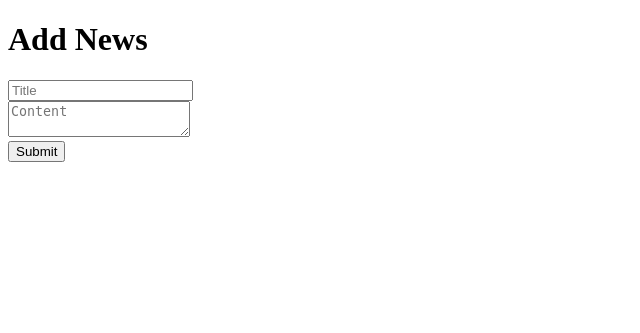
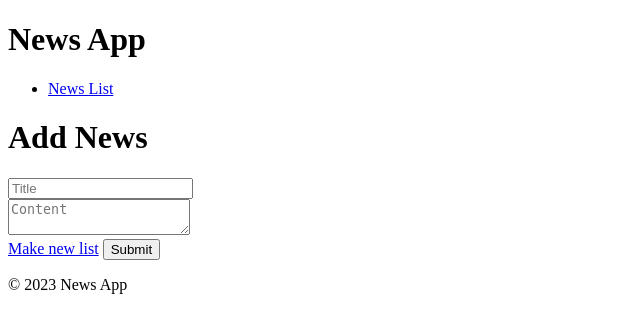
Before and after one commit to nfactorial-python-backend/django-2-Asan1900, a Django app: page /add/ in a window 1280 px wide. Shown: the top 333 px of the page, without its empty margins (0-640 px from the left). Run offline with Django 4.2, Linux system fonts and the light colour scheme.

Commit message:
news update

```diff
--- a/news_service/homework/settings.py
+++ b/news_service/homework/settings.py
@@ -59,7 +59,7 @@ ROOT_URLCONF = 'homework.urls'
 TEMPLATES = [
     {
         'BACKEND': 'django.template.backends.django.DjangoTemplates',
-        'DIRS': [os.path.join(BASE_DIR, 'templates')],
+        'DIRS': [os.path.join(BASE_DIR, 'news', 'templates')],
         'APP_DIRS': True,
         'OPTIONS': {
             'context_processors': [
--- a/news_service/homework/urls.py
+++ b/news_service/homework/urls.py
@@ -18,6 +18,7 @@ from django.contrib import admin
 from django.urls import path, include
 from news import views
 
+
 urlpatterns = [
     path('admin/', admin.site.urls),
     path('', include('news.urls')),
--- a/news_service/news/templates/base.html
+++ b/news_service/news/templates/base.html
@@ -1,10 +1,18 @@
 <!DOCTYPE html>
-<html>
+<html lang="en">
 <head>
-    <title>{% block title %}My News Site{% endblock %}</title>
+    <meta charset="UTF-8">
+    <meta name="viewport" content="width=device-width, initial-scale=1.0">
+    <title>{% block title %}News App{% endblock %}</title>
 </head>
 <body>
     <header>
+        <h1>News App</h1>
+        <nav>
+            <ul>
+                <li><a href="{% url 'news:news_list' %}">News List</a></li>
+            </ul>
+        </nav>
     </header>
 
     <main>
@@ -13,6 +21,7 @@
     </main>
 
     <footer>
+        <p>&copy; 2023 News App</p>
     </footer>
 </body>
 </html>
--- a/news_service/news/templates/news/add_news.html
+++ b/news_service/news/templates/news/add_news.html
@@ -6,6 +6,7 @@
     {% csrf_token %}
     <input type="text" name="title" placeholder="Title"><br>
     <textarea name="content" placeholder="Content"></textarea><br>
+    <a href="{% url 'news:add_news' %}">Make new list</a>
     <button type="submit">Submit</button>
   </form>
 {% endblock %}
--- a/news_service/news/urls.py
+++ b/news_service/news/urls.py
@@ -1,9 +1,14 @@
-# news/urls.py
 from django.urls import path
+from django.contrib import admin
 from . import views
 
+app_name = 'news'
+
 urlpatterns = [
+    path('admin/', admin.site.urls),  # Import and include admin URLs if needed
     path('', views.news_list, name='news_list'),
     path('<int:news_id>/', views.news_detail, name='news_detail'),
     path('add/', views.add_news, name='add_news'),
+    path('news_list/', views.news_list, name='new_list'),
+    path('news/', views.news_list, name='home'),
 ]
--- a/news_service/news/views.py
+++ b/news_service/news/views.py
@@ -1,11 +1,29 @@
 # news/views.py
 from django.shortcuts import render, get_object_or_404, redirect
 from .models import News, Comment
-from .forms import CommentForm
+from .forms import CommentForm, NewsForm
+from django.views.generic.edit import UpdateView
+from django.urls import reverse_lazy
+
+
+class NewsUpdateView(UpdateView):
+    model = News
+    form_class = NewsForm
+    template_name = 'news/news_edit.html'
+    success_url = reverse_lazy('news:news_detail')
+
 
 def news_list(request):
-    news_list = News.objects.all().order_by('-created_at')
-    return render(request, 'news/news_list.html', {'news_list': news_list})
+    if request.method == 'POST':
+        form = NewsForm(request.POST)
+        if form.is_valid():
+            news = form.save()
+            return redirect('news:news_detail', news_id=news.id)
+    else:
+        form = NewsForm()
+
+    context = {'form': form}
+    return render(request, 'news/news_list.html', context)
 
 def news_detail(request, news_id):
     news = get_object_or_404(News, pk=news_id)
@@ -18,14 +36,13 @@ def news_detail(request, news_id):
             comment = comment_form.save(commit=False)
             comment.news = news
             comment.save()
-            return redirect('news_detail', news_id=news_id)
+            return redirect('news:news_detail', news_id=news_id)
 
     return render(request, 'news/news_detail.html', {'news': news, 'comments': comments, 'comment_form': comment_form})
-
 def add_news(request):
     if request.method == 'POST':
         title = request.POST['title']
         content = request.POST['content']
         news = News.objects.create(title=title, content=content)
-        return redirect('news_detail', news_id=news.id)
+        return redirect('news:news_detail', news_id=news.id)
     return render(request, 'news/add_news.html')
```
Also changed, not shown: news_service/news/forms.py (+7 -1 lines), news_service/news/templates/news/news_list.html (+6 -8 lines), news_service/news/tests.py (+5 -5 lines), news_service/db.sqlite3.
